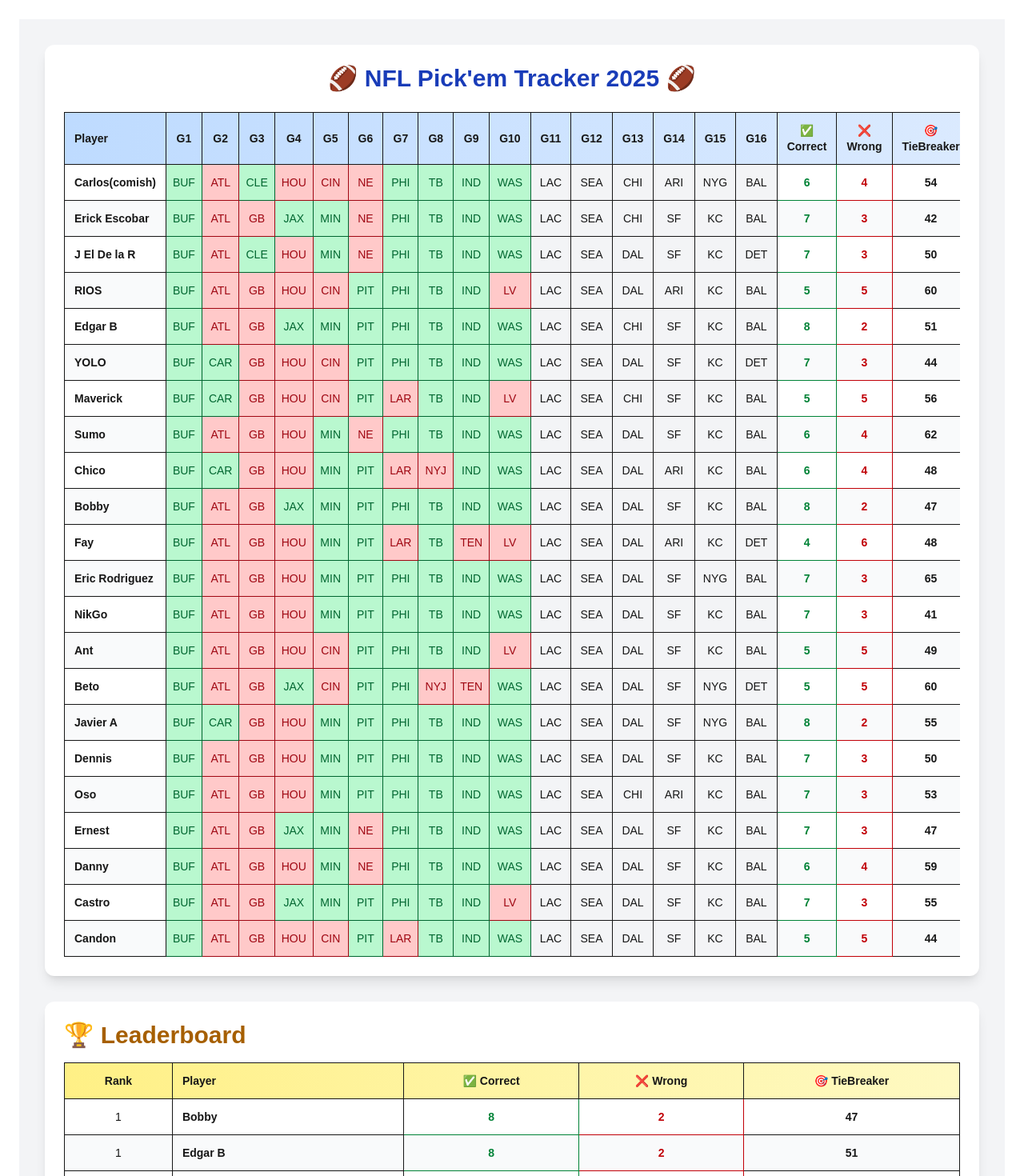
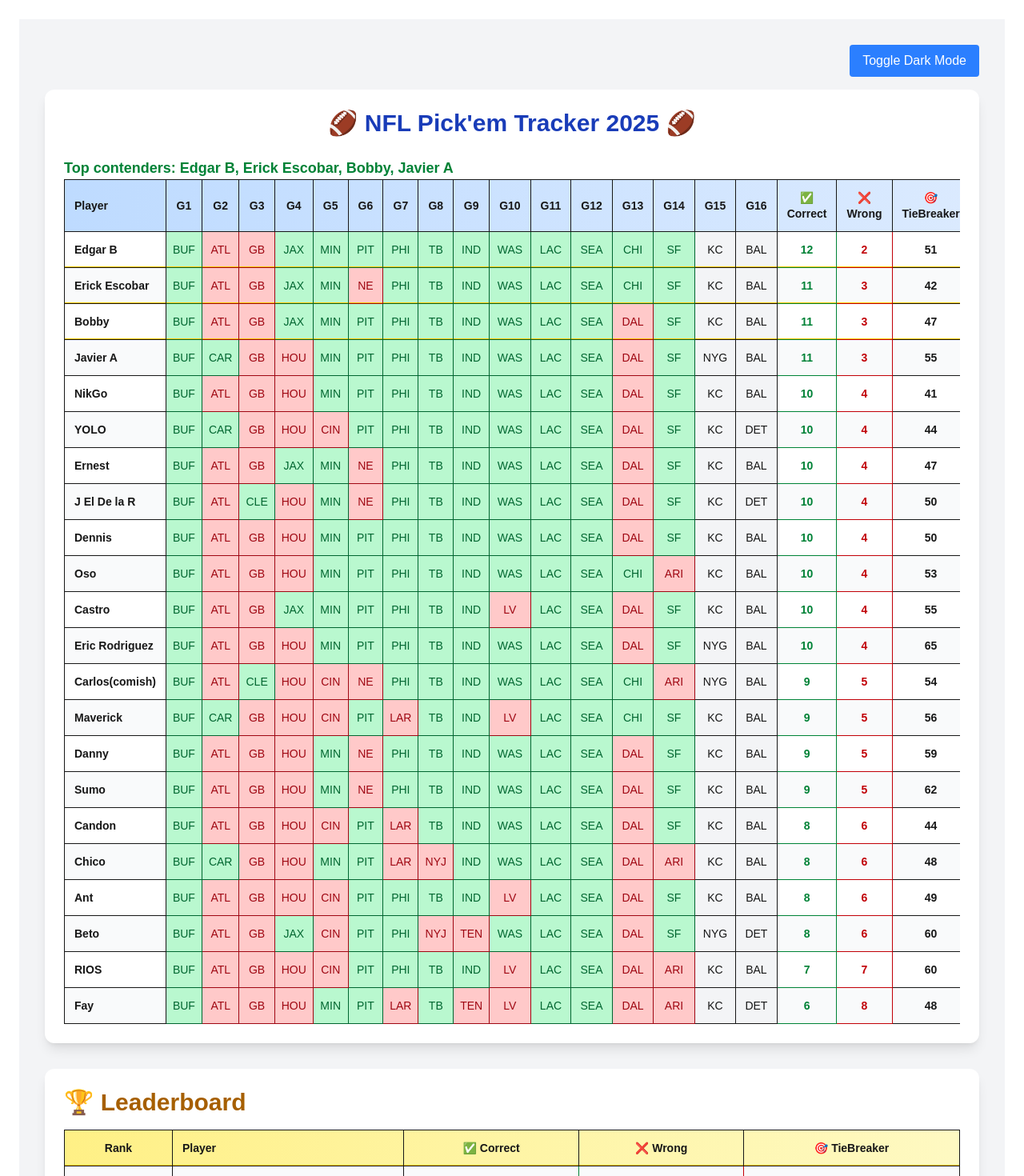
Before and after one commit to CarlosMartinezCM/pickEmTracker, a Next.js app: page / in a window 1280 px wide. Shown: the top 1470 px of the page at 80% size. Built offline with nearby package versions, Linux system fonts and the light colour scheme.

Commit message:
Updated afternoon games and added Scenarios for top contenders

```diff
--- a/app/components/PickEmBoard.tsx
+++ b/app/components/PickEmBoard.tsx
@@ -17,40 +17,40 @@ const Card: React.FC<CardProps> = ({ children, className }) => (
 
 type Player = { name: string; picks: string[]; tiebreaker: number };
 type Result = { [gameIndex: number]: string };
+type LeaderboardPlayer = Player & { correct: number; wrong: number; rank: number };
 
-// Week 3 results (BUF already confirmed)
+// Week 3 results
 const confirmedResults: (string | null)[] = [
-  "BUF", // TNF
-  "CAR", "CLE", "JAX", "MIN", "PIT", "PHI", "TB",
-  "IND", "WAS", null, null, null, null, null, null
+  "BUF", "CAR", "CLE", "JAX", "MIN", "PIT", "PHI", "TB",
+  "IND", "WAS", "LAC", "SEA", "CHI", "SF", null, null
 ];
 
 // Week 3 Picks (truncated for brevity, keep your full list)
 const initialPlayers: Player[] = [
-  { name: "Carlos(comish)", picks: ["BUF","ATL","CLE","HOU","CIN","NE","PHI","TB","IND","WAS","LAC","SEA","CHI","ARI","NYG","BAL"], tiebreaker: 54 },
-  { name: "Erick Escobar", picks: ["BUF","ATL","GB","JAX","MIN","NE","PHI","TB","IND","WAS","LAC","SEA","CHI","SF","KC","BAL"], tiebreaker: 42 },
-  { name: "J El De la R", picks: ["BUF","ATL","CLE","HOU","MIN","NE","PHI","TB","IND","WAS","LAC","SEA","DAL","SF","KC","DET"], tiebreaker: 50 },
-  { name: "RIOS", picks: ["BUF","ATL","GB","HOU","CIN","PIT","PHI","TB","IND","LV","LAC","SEA","DAL","ARI","KC","BAL"], tiebreaker: 60 },
-  { name: "Edgar B", picks: ["BUF","ATL","GB","JAX","MIN","PIT","PHI","TB","IND","WAS","LAC","SEA","CHI","SF","KC","BAL"], tiebreaker: 51 },
-  { name: "YOLO", picks: ["BUF","CAR","GB","HOU","CIN","PIT","PHI","TB","IND","WAS","LAC","SEA","DAL","SF","KC","DET"], tiebreaker: 44 },
-  { name: "Maverick", picks: ["BUF","CAR","GB","HOU","CIN","PIT","LAR","TB","IND","LV","LAC","SEA","CHI","SF","KC","BAL"], tiebreaker: 56 },
-  { name: "Sumo", picks: ["BUF","ATL","GB","HOU","MIN","NE","PHI","TB","IND","WAS","LAC","SEA","DAL","SF","KC","BAL"], tiebreaker: 62 },
-  { name: "Chico", picks: ["BUF","CAR","GB","HOU","MIN","PIT","LAR","NYJ","IND","WAS","LAC","SEA","DAL","ARI","KC","BAL"], tiebreaker: 48 },
-  { name: "Bobby", picks: ["BUF","ATL","GB","JAX","MIN","PIT","PHI","TB","IND","WAS","LAC","SEA","DAL","SF","KC","BAL"], tiebreaker: 47 },
-  { name: "Fay", picks: ["BUF","ATL","GB","HOU","MIN","PIT","LAR","TB","TEN","LV","LAC","SEA","DAL","ARI","KC","DET"], tiebreaker: 48 },
-  { name: "Eric Rodriguez", picks: ["BUF","ATL","GB","HOU","MIN","PIT","PHI","TB","IND","WAS","LAC","SEA","DAL","SF","NYG","BAL"], tiebreaker: 65 },
-  { name: "NikGo", picks: ["BUF","ATL","GB","HOU","MIN","PIT","PHI","TB","IND","WAS","LAC","SEA","DAL","SF","KC","BAL"], tiebreaker: 41 },
-  { name: "Ant", picks: ["BUF","ATL","GB","HOU","CIN","PIT","PHI","TB","IND","LV","LAC","SEA","DAL","SF","KC","BAL"], tiebreaker: 49 },
-  { name: "Beto", picks: ["BUF","ATL","GB","JAX","CIN","PIT","PHI","NYJ","TEN","WAS","LAC","SEA","DAL","SF","NYG","DET"], tiebreaker: 60 },
-  { name: "Javier A", picks: ["BUF","CAR","GB","HOU","MIN","PIT","PHI","TB","IND","WAS","LAC","SEA","DAL","SF","NYG","BAL"], tiebreaker: 55 },
-  { name: "Dennis", picks: ["BUF","ATL","GB","HOU","MIN","PIT","PHI","TB","IND","WAS","LAC","SEA","DAL","SF","KC","BAL"], tiebreaker: 50 },
-  { name: "Oso", picks: ["BUF","ATL","GB","HOU","MIN","PIT","PHI","TB","IND","WAS","LAC","SEA","CHI","ARI","KC","BAL"], tiebreaker: 53 },
-  { name: "Ernest", picks: ["BUF","ATL","GB","JAX","MIN","NE","PHI","TB","IND","WAS","LAC","SEA","DAL","SF","KC","BAL"], tiebreaker: 47 },
-  { name: "Danny", picks: ["BUF","ATL","GB","HOU","MIN","NE","PHI","TB","IND","WAS","LAC","SEA","DAL","SF","KC","BAL"], tiebreaker: 59 },
-  { name: "Castro", picks: ["BUF","ATL","GB","JAX","MIN","PIT","PHI","TB","IND","LV","LAC","SEA","DAL","SF","KC","BAL"], tiebreaker: 55 },
-  { name: "Candon", picks: ["BUF","ATL","GB","HOU","CIN","PIT","LAR","TB","IND","WAS","LAC","SEA","DAL","SF","KC","BAL"], tiebreaker: 44 }
+  { name: "Carlos(comish)", picks: ["BUF", "ATL", "CLE", "HOU", "CIN", "NE", "PHI", "TB", "IND", "WAS", "LAC", "SEA", "CHI", "ARI", "NYG", "BAL"], tiebreaker: 54 },
+  { name: "Erick Escobar", picks: ["BUF", "ATL", "GB", "JAX", "MIN", "NE", "PHI", "TB", "IND", "WAS", "LAC", "SEA", "CHI", "SF", "KC", "BAL"], tiebreaker: 42 },
+  { name: "J El De la R", picks: ["BUF", "ATL", "CLE", "HOU", "MIN", "NE", "PHI", "TB", "IND", "WAS", "LAC", "SEA", "DAL", "SF", "KC", "DET"], tiebreaker: 50 },
+  { name: "RIOS", picks: ["BUF", "ATL", "GB", "HOU", "CIN", "PIT", "PHI", "TB", "IND", "LV", "LAC", "SEA", "DAL", "ARI", "KC", "BAL"], tiebreaker: 60 },
+  { name: "Edgar B", picks: ["BUF", "ATL", "GB", "JAX", "MIN", "PIT", "PHI", "TB", "IND", "WAS", "LAC", "SEA", "CHI", "SF", "KC", "BAL"], tiebreaker: 51 },
+  { name: "YOLO", picks: ["BUF", "CAR", "GB", "HOU", "CIN", "PIT", "PHI", "TB", "IND", "WAS", "LAC", "SEA", "DAL", "SF", "KC", "DET"], tiebreaker: 44 },
+  { name: "Maverick", picks: ["BUF", "CAR", "GB", "HOU", "CIN", "PIT", "LAR", "TB", "IND", "LV", "LAC", "SEA", "CHI", "SF", "KC", "BAL"], tiebreaker: 56 },
+  { name: "Sumo", picks: ["BUF", "ATL", "GB", "HOU", "MIN", "NE", "PHI", "TB", "IND", "WAS", "LAC", "SEA", "DAL", "SF", "KC", "BAL"], tiebreaker: 62 },
+  { name: "Chico", picks: ["BUF", "CAR", "GB", "HOU", "MIN", "PIT", "LAR", "NYJ", "IND", "WAS", "LAC", "SEA", "DAL", "ARI", "KC", "BAL"], tiebreaker: 48 },
+  { name: "Bobby", picks: ["BUF", "ATL", "GB", "JAX", "MIN", "PIT", "PHI", "TB", "IND", "WAS", "LAC", "SEA", "DAL", "SF", "KC", "BAL"], tiebreaker: 47 },
+  { name: "Fay", picks: ["BUF", "ATL", "GB", "HOU", "MIN", "PIT", "LAR", "TB", "TEN", "LV", "LAC", "SEA", "DAL", "ARI", "KC", "DET"], tiebreaker: 48 },
+  { name: "Eric Rodriguez", picks: ["BUF", "ATL", "GB", "HOU", "MIN", "PIT", "PHI", "TB", "IND", "WAS", "LAC", "SEA", "DAL", "SF", "NYG", "BAL"], tiebreaker: 65 },
+  { name: "NikGo", picks: ["BUF", "ATL", "GB", "HOU", "MIN", "PIT", "PHI", "TB", "IND", "WAS", "LAC", "SEA", "DAL", "SF", "KC", "BAL"], tiebreaker: 41 },
+  { name: "Ant", picks: ["BUF", "ATL", "GB", "HOU", "CIN", "PIT", "PHI", "TB", "IND", "LV", "LAC", "SEA", "DAL", "SF", "KC", "BAL"], tiebreaker: 49 },
+  { name: "Beto", picks: ["BUF", "ATL", "GB", "JAX", "CIN", "PIT", "PHI", "NYJ", "TEN", "WAS", "LAC", "SEA", "DAL", "SF", "NYG", "DET"], tiebreaker: 60 },
+  { name: "Javier A", picks: ["BUF", "CAR", "GB", "HOU", "MIN", "PIT", "PHI", "TB", "IND", "WAS", "LAC", "SEA", "DAL", "SF", "NYG", "BAL"], tiebreaker: 55 },
+  { name: "Dennis", picks: ["BUF", "ATL", "GB", "HOU", "MIN", "PIT", "PHI", "TB", "IND", "WAS", "LAC", "SEA", "DAL", "SF", "KC", "BAL"], tiebreaker: 50 },
+  { name: "Oso", picks: ["BUF", "ATL", "GB", "HOU", "MIN", "PIT", "PHI", "TB", "IND", "WAS", "LAC", "SEA", "CHI", "ARI", "KC", "BAL"], tiebreaker: 53 },
+  { name: "Ernest", picks: ["BUF", "ATL", "GB", "JAX", "MIN", "NE", "PHI", "TB", "IND", "WAS", "LAC", "SEA", "DAL", "SF", "KC", "BAL"], tiebreaker: 47 },
+  { name: "Danny", picks: ["BUF", "ATL", "GB", "HOU", "MIN", "NE", "PHI", "TB", "IND", "WAS", "LAC", "SEA", "DAL", "SF", "KC", "BAL"], tiebreaker: 59 },
+  { name: "Castro", picks: ["BUF", "ATL", "GB", "JAX", "MIN", "PIT", "PHI", "TB", "IND", "LV", "LAC", "SEA", "DAL", "SF", "KC", "BAL"], tiebreaker: 55 },
+  { name: "Candon", picks: ["BUF", "ATL", "GB", "HOU", "CIN", "PIT", "LAR", "TB", "IND", "WAS", "LAC", "SEA", "DAL", "SF", "KC", "BAL"], tiebreaker: 44 }
 ];
-// --- helper: calculate correct/wrong ---
+// Helper: calculate correct/wrong
 const calculateRecord = (picks: string[], results: Result) => {
   let correct = 0, wrong = 0;
   picks.forEach((pick, idx) => {
@@ -69,12 +69,11 @@ export default function PickemTracker() {
 
   const [isDarkMode, setIsDarkMode] = useState(false);
 
-  // Load saved theme on first render
+  // Load saved theme
   useEffect(() => {
     if (
       localStorage.theme === "dark" ||
-      (!("theme" in localStorage) &&
-        window.matchMedia("(prefers-color-scheme: dark)").matches)
+      (!("theme" in localStorage) && window.matchMedia("(prefers-color-scheme: dark)").matches)
     ) {
       document.documentElement.classList.add("dark");
       setIsDarkMode(true);
@@ -97,28 +96,51 @@ export default function PickemTracker() {
     }
   };
 
-  const leaderboard = useMemo(() => {
-    const players = initialPlayers.map(p => ({
+  // Leaderboard
+  const leaderboard: LeaderboardPlayer[] = useMemo(() => {
+    const playersWithRecord = initialPlayers.map(p => ({
       ...p,
       ...calculateRecord(p.picks, results),
     }));
-    players.sort((a, b) => b.correct - a.correct || a.tiebreaker - b.tiebreaker);
 
-    let rank = 1, lastCorrect: number | null = null;
-    return players.map((p, idx) => {
+    playersWithRecord.sort((a, b) => b.correct - a.correct || a.tiebreaker - b.tiebreaker);
+
+    let rank = 1;
+    let lastCorrect: number | null = null;
+
+    return playersWithRecord.map((p, idx, arr) => {
       if (lastCorrect !== null && p.correct < lastCorrect) rank = idx + 1;
       lastCorrect = p.correct;
       return { ...p, rank };
     });
   }, [results]);
 
+  // Realistic scenario: players with rank ≤ 3
+  const realisticWinners = useMemo(() => leaderboard.filter(p => p.rank <= 3), [leaderboard]);
+
   return (
     <div className="p-8 bg-gray-100 dark:bg-gray-900 min-h-screen space-y-8 transition-colors duration-300">
+      {/* Dark mode toggle */}
+      <div className="flex justify-end mb-4">
+        <button
+          onClick={toggleDarkMode}
+          className="px-4 py-2 bg-blue-500 text-white rounded hover:bg-blue-600 transition"
+        >
+          Toggle {isDarkMode ? "Light" : "Dark"} Mode
+        </button>
+      </div>
+
       {/* Picks Tracker */}
       <Card>
         <h1 className="text-3xl text-center font-bold mb-6 text-blue-800 dark:text-blue-300">
           🏈 NFL Pick'em Tracker 2025 🏈
         </h1>
+           {/* Realistic winners */}
+        {realisticWinners.length > 0 && (
+          <div className="mt-4 text-lg font-semibold text-green-700 dark:text-green-300">
+            Top contenders: {realisticWinners.map(p => p.name).join(", ")}
+          </div>
+        )}
         <div className="overflow-x-auto">
           <table className="min-w-full border-collapse border border-gray-300 dark:border-gray-700 text-sm">
             <thead className="bg-gradient-to-r from-blue-200 to-blue-100 dark:from-blue-900 dark:to-blue-700 sticky top-0">
@@ -133,14 +155,17 @@ export default function PickemTracker() {
               </tr>
             </thead>
             <tbody>
-              {initialPlayers.map((player, i) => {
+              {leaderboard.map((player, i) => {
                 const record = calculateRecord(player.picks, results);
+                const isTop4 = player.rank <= 4;
                 return (
                   <tr
-                    key={i}
-                    className={i % 2 === 0
+                    key={player.name}
+                    className={`${i % 2 === 0
                         ? "bg-white dark:bg-gray-800"
-                      : "bg-gray-50 dark:bg-gray-700 hover:bg-gray-100 dark:hover:bg-gray-600"}
+                        : "bg-gray-50 dark:bg-gray-700"
+                      } hover:bg-gray-100 dark:hover:bg-gray-600
+                      ${isTop4 ? "ring-2 ring-yellow-400 dark:ring-yellow-500" : ""}`}
                   >
                     <td className="border p-3 font-semibold">{player.name}</td>
                     {player.picks.map((pick, idx) => (
@@ -157,12 +182,8 @@ export default function PickemTracker() {
                         {pick}
                       </td>
                     ))}
-                    <td className="border p-3 text-center font-bold text-green-700 dark:text-green-300">
-                      {record.correct}
-                    </td>
-                    <td className="border p-3 text-center font-bold text-red-700 dark:text-red-300">
-                      {record.wrong}
-                    </td>
+                    <td className="border p-3 text-center font-bold text-green-700 dark:text-green-300">{record.correct}</td>
+                    <td className="border p-3 text-center font-bold text-red-700 dark:text-red-300">{record.wrong}</td>
                     <td className="border p-3 text-center font-bold">{player.tiebreaker}</td>
                   </tr>
                 );
@@ -189,12 +210,16 @@ export default function PickemTracker() {
               </tr>
             </thead>
             <tbody>
-              {leaderboard.map((player, idx) => (
+              {leaderboard.map(player => {
+                const isTop4 = player.rank <= 4;
+                return (
                   <tr
                     key={player.name}
-                  className={idx % 2 === 0
-                    ? "bg-white dark:bg-gray-800 hover:bg-gray-100 dark:hover:bg-gray-600"
-                    : "bg-gray-50 dark:bg-gray-700 hover:bg-gray-100 dark:hover:bg-gray-600"}
+                    className={`${player.rank % 2 === 0
+                        ? "bg-white dark:bg-gray-800"
+                        : "bg-gray-50 dark:bg-gray-700"
+                      } hover:bg-gray-100 dark:hover:bg-gray-600
+                      ${isTop4 ? "ring-2 ring-yellow-400 dark:ring-yellow-500" : ""}`}
                   >
                     <td className="border p-3 text-center">{player.rank}</td>
                     <td className="border p-3 font-semibold">{player.name}</td>
@@ -202,7 +227,8 @@ export default function PickemTracker() {
                     <td className="border p-3 text-center font-bold text-red-700 dark:text-red-300">{player.wrong}</td>
                     <td className="border p-3 text-center font-bold">{player.tiebreaker}</td>
                   </tr>
-              ))}
+                );
+              })}
             </tbody>
           </table>
         </div>
```
Lines whose indentation alone changed are shown as unchanged.
